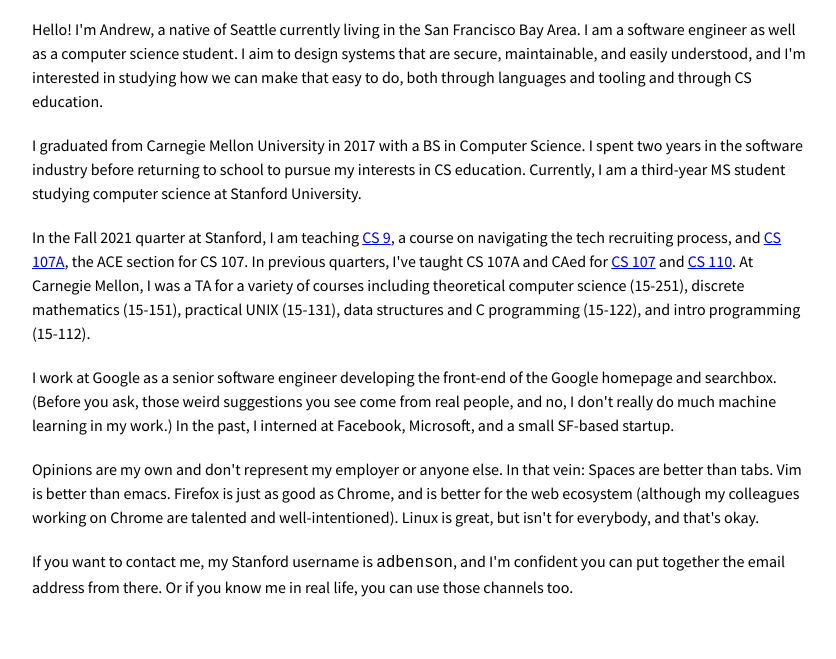
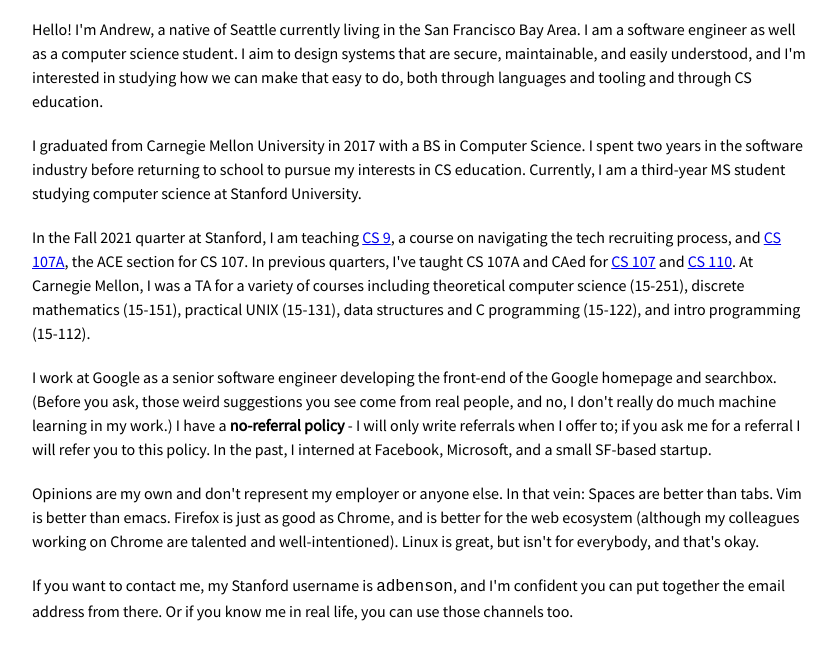
Before and after one commit to anbenson/anbenson.github.io, a plain HTML site: page index.html in a window 1280 px wide. Shown: the part 267-926 px from the top of the page, without its empty margins (218-1054 px from the left). Drawn offline with Linux system fonts and the light colour scheme.

Commit message:
Add no-referral policy

```diff
--- a/css/index.css
+++ b/css/index.css
@@ -19,6 +19,10 @@
 .content h1 {
   font-size: 24px;
   padding: 10px 0;
+}
+
+.content b {
+  font-weight: bold;
 }
 
 .content a:hover {
--- a/index.html
+++ b/index.html
@@ -55,8 +55,10 @@
           <p>I work at Google as a senior software engineer developing the
           front-end of the Google homepage and searchbox. (Before you ask, those
           weird suggestions you see come from real people, and no, I don't
-          really do much machine learning in my work.) In the past, I interned
-          at Facebook, Microsoft, and a small SF-based startup.</p>
+          really do much machine learning in my work.) I have a <b>no-referral
+          policy</b> - I will only write referrals when I offer to; if you ask
+          me for a referral I will refer you to this policy. In the past, I
+          interned at Facebook, Microsoft, and a small SF-based startup.</p>
 
           <p>Opinions are my own and don't represent my employer or anyone else.
           In that vein: Spaces are better than tabs. Vim is better than emacs.
```
